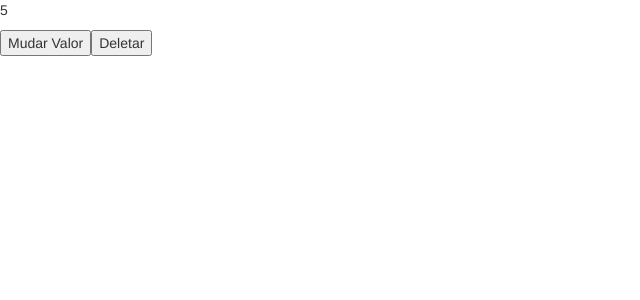
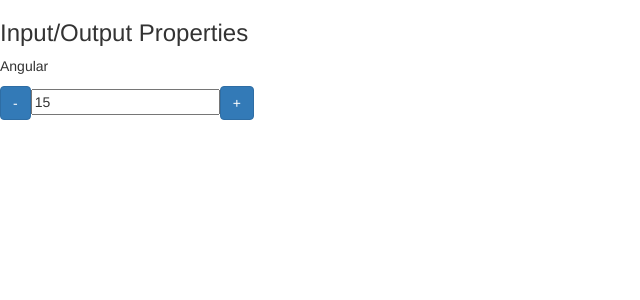
Before and after one commit to sansou/data-biding, an Angular app: page / in a window 1280 px wide. Shown: the top 300 px of the page, without its empty margins (0-640 px from the left). Built offline with nearby package versions, Linux system fonts and the light colour scheme.

Commit message:
Acesso ao DOM e ao template com viewChild

```diff
--- a/src/app/app.component.html
+++ b/src/app/app.component.html
@@ -1,4 +1,5 @@
-<!-- <app-data-binding> -->
-<app-ciclo [valorInicial]="valor" *ngIf="!deletarCiclo"></app-ciclo>
+<app-data-binding></app-data-binding>
+
+<!-- <app-ciclo [valorInicial]="valor" *ngIf="!deletarCiclo"></app-ciclo>
 <button (click)="mudarValor()">Mudar Valor</button>
-<button (click)="destruirCiclo()">Deletar</button>
+<button (click)="destruirCiclo()">Deletar</button> -->
--- a/src/app/data-binding/data-binding.component.html
+++ b/src/app/data-binding/data-binding.component.html
@@ -81,7 +81,7 @@
 <!-- <app-meu-form></app-meu-form> -->
 
 <!-- Reusando Componentes com Input properties -->
-<!-- <section class="Input-Output-properties">
+<section class="Input-Output-properties">
 
   <article>
     <h3>Input/Output Properties</h3>
@@ -92,6 +92,6 @@
      (mudouValor)="onMudouValor($event)"
     ></contador>
   </article>
-</section> -->
+</section>
 
 <!-- Ciclo de vida do Componente -->
--- a/src/app/output-property/output-property.component.html
+++ b/src/app/output-property/output-property.component.html
@@ -1,5 +1,5 @@
 <div>
     <button class="btn btn-primary" (click)="decrementa()">-</button>
-    <input type="text" [value]="valor" readonly>
+    <input type="text" [value]="valor" readonly #campoInput>
     <button class="btn btn-primary" (click)="incrementa()">+</button>
 </div>
--- a/src/app/output-property/output-property.component.ts
+++ b/src/app/output-property/output-property.component.ts
@@ -1,4 +1,4 @@
-import { Component, EventEmitter, Input, OnInit, Output } from '@angular/core';
+import { Component, ElementRef, EventEmitter, Input, OnInit, Output, ViewChild } from '@angular/core';
 
 @Component({
   selector: 'contador',
@@ -11,16 +11,18 @@
 
   @Output() mudouValor = new EventEmitter();
 
+  @ViewChild('campoInput') campoValorInput: ElementRef;
+
   constructor() { }
 
   ngOnInit(): void {
   }
   incrementa(){
-    this.valor ++;
+    this.campoValorInput.nativeElement.value ++;
     this.mudouValor.emit({novoValor: this.valor});
   }
   decrementa(){
-    this.valor --;
+    this.campoValorInput.nativeElement.value--;
     this.mudouValor.emit({novoValor: this.valor});
   }
 }
```
